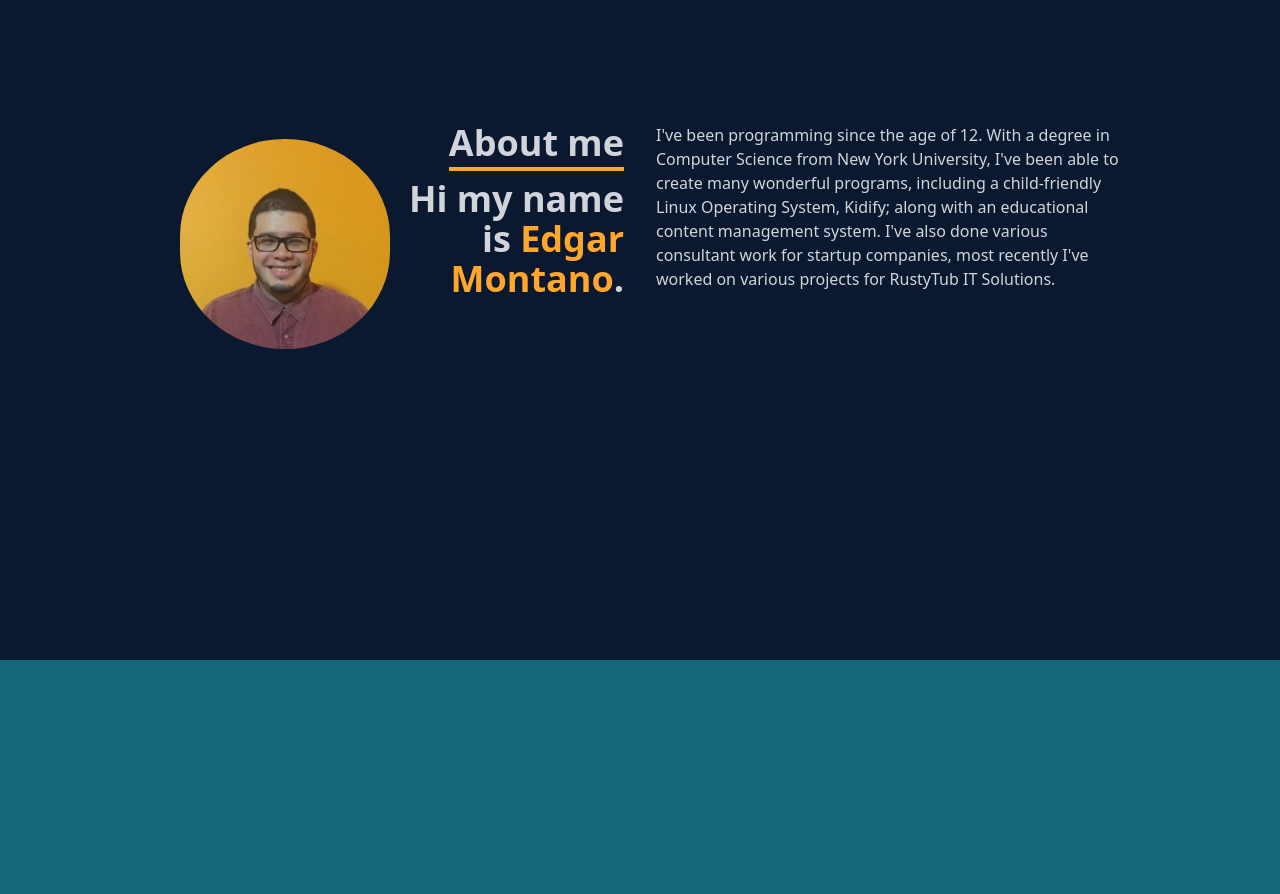
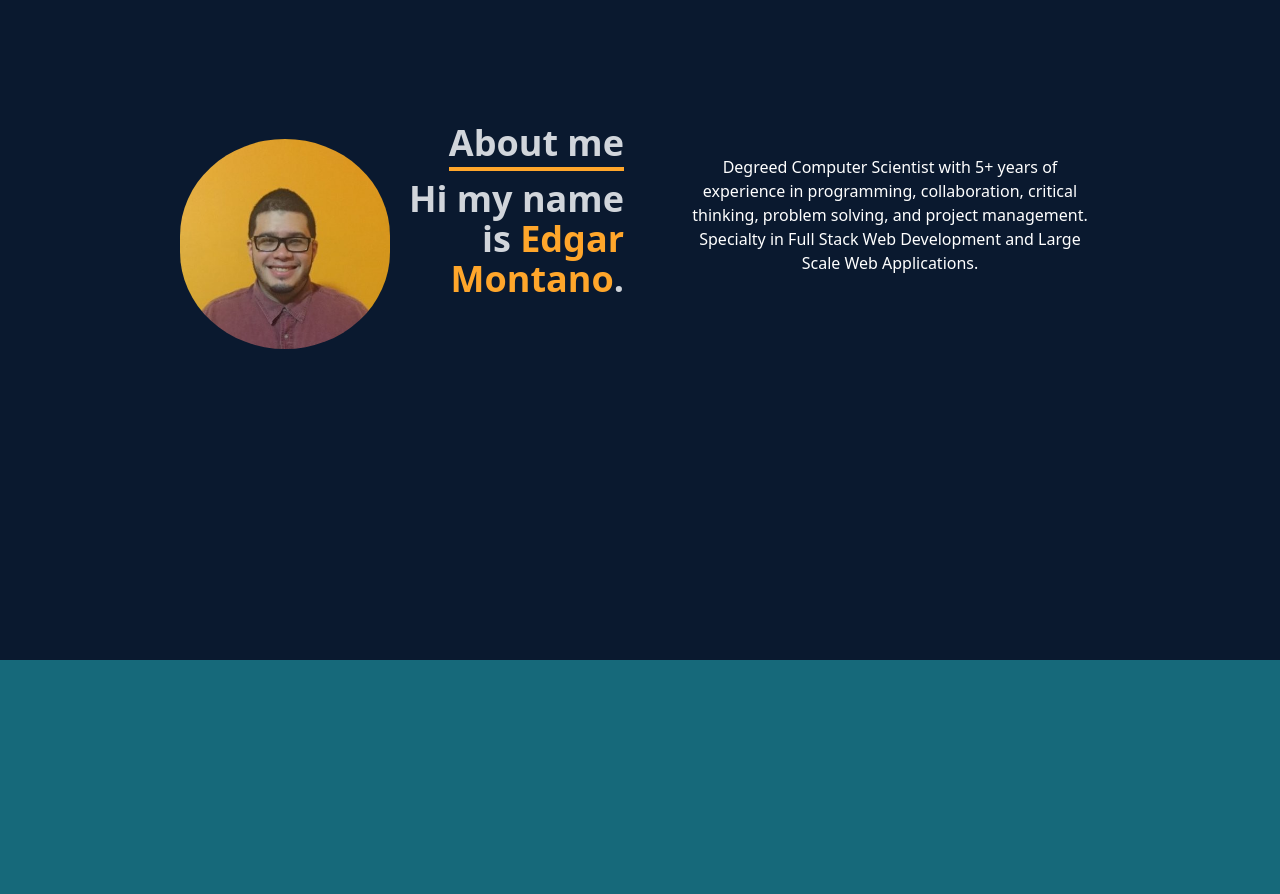
Before and after one commit to edgar-montano/react-tailwind-portfolio-template, a React (Create React App) app: page / in a window 1280 px wide. Shown: the part 940-1834 px from the top of the page. Built offline with nearby package versions, Linux system fonts and the light colour scheme.

Commit message:
refactored about text to use flex instead of grid

```diff
--- a/src/App.js
+++ b/src/App.js
@@ -11,7 +11,6 @@ function App() {
       <Home />
       <About />
       <Skills />
-
       <Contact />
       <Footer />
     </div>
--- a/src/components/About.jsx
+++ b/src/components/About.jsx
@@ -19,22 +19,17 @@ export default function About() {
             />
             <div>
               <p className="text-4xl font-bold py-4">
-                Hi my name is <span className="text-primary">{name}</span>.
+                Hi my name is{" "}
+                <span className="text-primary cursor-default">{name}</span>.
               </p>
             </div>
           </div>
 
           {/* about me text */}
-          <div className="max-w-[1000px] w-full grid grid-cols">
-            <p>
-              I've been programming since the age of 12. With a degree in
-              Computer Science from New York University, I've been able to
-              create many wonderful programs, including a child-friendly Linux
-              Operating System, Kidify; along with an educational content
-              management system. I've also done various consultant work for
-              startup companies, most recently I've worked on various projects
-              for RustyTub IT Solutions.
-            </p>
+          <div className="max-w-[1000px] w-full ">
+            <blockquote className="flex p-4 m-4 text-white  text-center">
+              <span className="text-center">{description}</span>
+            </blockquote>
           </div>
         </div>
       </div>
--- a/src/components/SideBar.jsx
+++ b/src/components/SideBar.jsx
@@ -1,26 +1,8 @@
 import React from "react";
+import { sidebar } from "../config.js";
 
-import { FaBars, FaTimes, FaGithub, FaLinkedin } from "react-icons/fa";
-import { HiOutlineMail } from "react-icons/hi";
-import { BsFillPersonLinesFill } from "react-icons/bs";
 export default function SideBar() {
-  const sidebar = [
-    {
-      name: "LinkedIn",
-      library: <FaLinkedin size={30} />,
-      url: "https://linkedin.com/in/edgar-montano",
-    },
-    {
-      name: "Github",
-      library: <FaGithub size={30} />,
-      url: "https://github.com/edgar-montano",
-    },
-    {
-      name: "Email",
-      library: <HiOutlineMail size={30} />,
-      url: "mailto:edgar@edgar-montano.com",
-    },
-  ].map((item, id) => {
+  const sideBar = sidebar.map((item, id) => {
     return (
       <li className="side-item" key={id}>
         <a href={item.url}>
@@ -31,7 +13,7 @@ export default function SideBar() {
   });
   return (
     <div className="fixed flex flex-col top-[35%] left-0 hidden lg:block">
-      <ul>{sidebar}</ul>
+      <ul>{sideBar}</ul>
     </div>
   );
 }
--- a/src/components/Skills.jsx
+++ b/src/components/Skills.jsx
@@ -3,10 +3,13 @@ import { config } from "../config.js";
 
 export default function Skills() {
   const skills = config.skills.map((item) => {
-    let { name, libraries } = item;
-    let subskills = item.libraries.sort().join(", ");
+    const { name, libraries } = item;
+    let subskills = libraries.sort().join(", ");
     return (
-      <li key={name} className="even:text-primary odd:text-tenary">
+      <li
+        key={name}
+        className="even:text-primary odd:text-tenary cursor-default"
+      >
         <span className="hover:scale-150 hover:animate-pulse">{name}</span>
         <br />
         <span className="hover:text-xl flex flex-wrap items-center text-sm text-white tracking-wide">
@@ -19,12 +22,10 @@ export default function Skills() {
     <div name="skills" className="page">
       <div className="flex-container flex-col">
         <div className="max-w-[1000px] w-full grid sm:grid-cols-2 gap-8 px-4">
-          {/* about me title */}
           <div className="sm:text-right">
             <p className="text-underline">My skills</p>
           </div>
 
-          {/* about me text */}
           <div className="max-w-[1000px] w-full grid grid-cols">
             <ul className="text-3xl mx-2 odd:text-primary even:text-secondary">
               {skills}
--- a/src/config.js
+++ b/src/config.js
@@ -4,7 +4,8 @@ import { HiOutlineMail } from "react-icons/hi";
 export const config = {
   name: "Edgar Montano",
   image: "src/assets/avatar.jpg",
-  description: "",
+  description:
+    "Degreed Computer Scientist with 5+ years of experience in programming, collaboration, critical thinking, problem solving, and project management. Specialty in Full Stack Web Development and Large Scale Web Applications. ",
   source: "",
   employment_status: true,
   typewriter_text: [
@@ -34,6 +35,7 @@ export const config = {
   skills: [
     {
       name: "Python",
+      level: "Pro",
       libraries: [
         "Django",
         "Scikit",
@@ -46,6 +48,7 @@ export const config = {
     },
     {
       name: "JavaScript",
+      level: "Pro",
       libraries: [
         "TypeScript",
         "Express",
@@ -58,10 +61,12 @@ export const config = {
     },
     {
       name: "Java",
+      level: "Intermediate",
       libraries: ["Jenkins", "Spring Boot", "Maven", "JUnit"],
     },
     {
       name: "DevOps",
+      level: "Pro",
       libraries: [
         "Bash",
         "Linux",
@@ -75,6 +80,7 @@ export const config = {
     },
     {
       name: "Soft Skills",
+      level: false,
       libraries: [
         "Team Player",
         "Project Manager",
```
